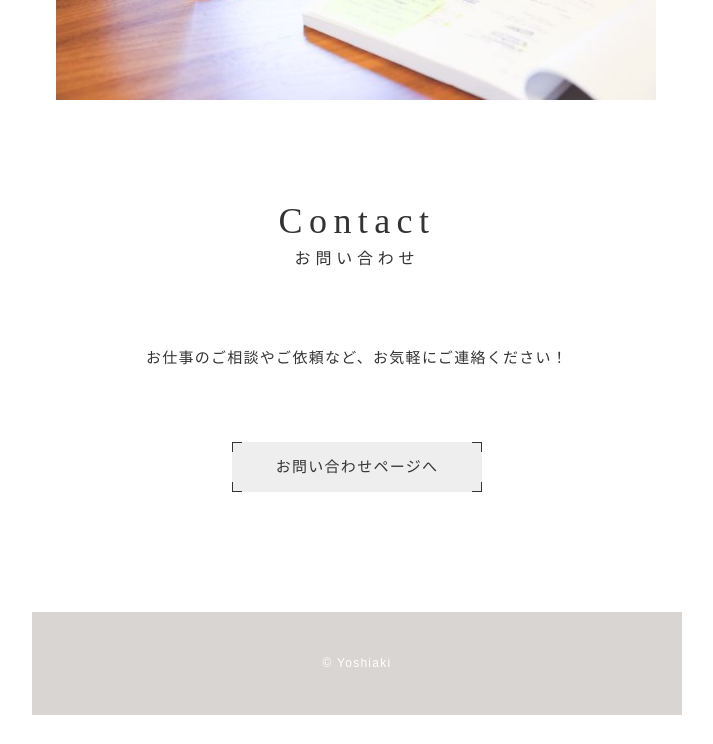
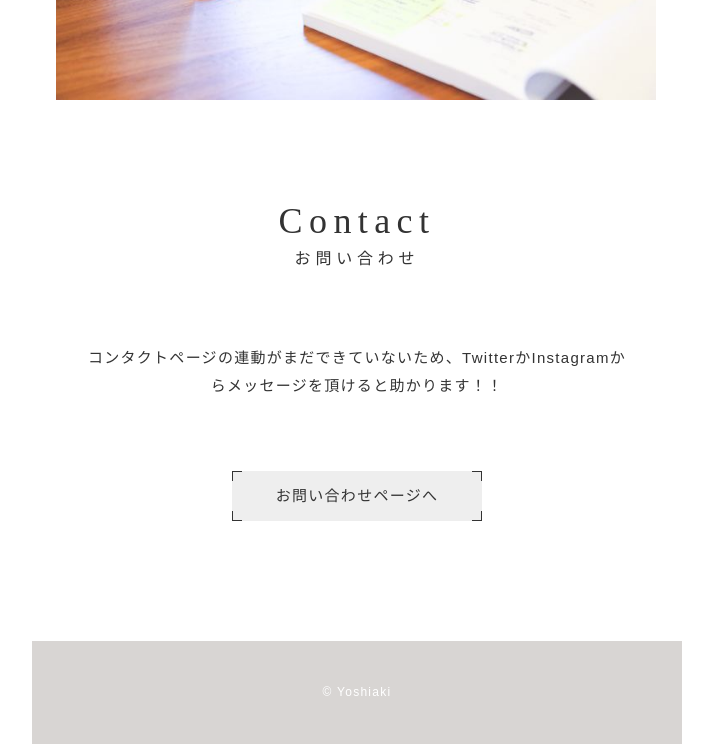
Before and after one commit to Yoshiaki-net/Yoshiaki-net.github.io, a plain HTML site: page works.html in a window 1280 px wide. Shown: the part 3054-3798 px from the top of the page, without its empty margins (283-996 px from the left). Before the commit the page ends 3769 px from the top, so only its background shows below. Drawn offline with nearby package versions, Linux system fonts and the light colour scheme; a web font is replaced by a local one.

Commit message:
Update works.html

```diff
--- a/works.html
+++ b/works.html
@@ -13,7 +13,7 @@
         <!-- OGP設定 -->
         <meta property="og:type" content="website">
         <meta property="og:title" content="初心者からデザイナーを目指すYoshikakiのポートフォリオ">
-        <meta property="og:site_name" content="Yoshiaki｜Designer Portfolio">
+        <meta property="og:site_name" content="Yoshiaki｜Portfolio">
         <meta property="og:description" content="初心者からWebデザイナーになることを目指して活動しています。よろしくお願いします。">
 
         <!-- Twitter設定 -->
@@ -219,7 +219,7 @@
             <div class="wrapper">
                 <h2 class="title">Contact</h2>
                 <p class="title-sub">お問い合わせ</p>
-                <p>お仕事のご相談やご依頼など、<br class="br-sp">お気軽にご連絡ください！</p>
+                <p>コンタクトページの連動がまだできていないため、<br class="br-sp">TwitterかInstagramからメッセージを頂けると助かります！！</p>
             <a class="contact-btn" href="contact.index.html" target="blank"><span>お問い合わせページへ</span></a>
             </div>
             </div>
```
